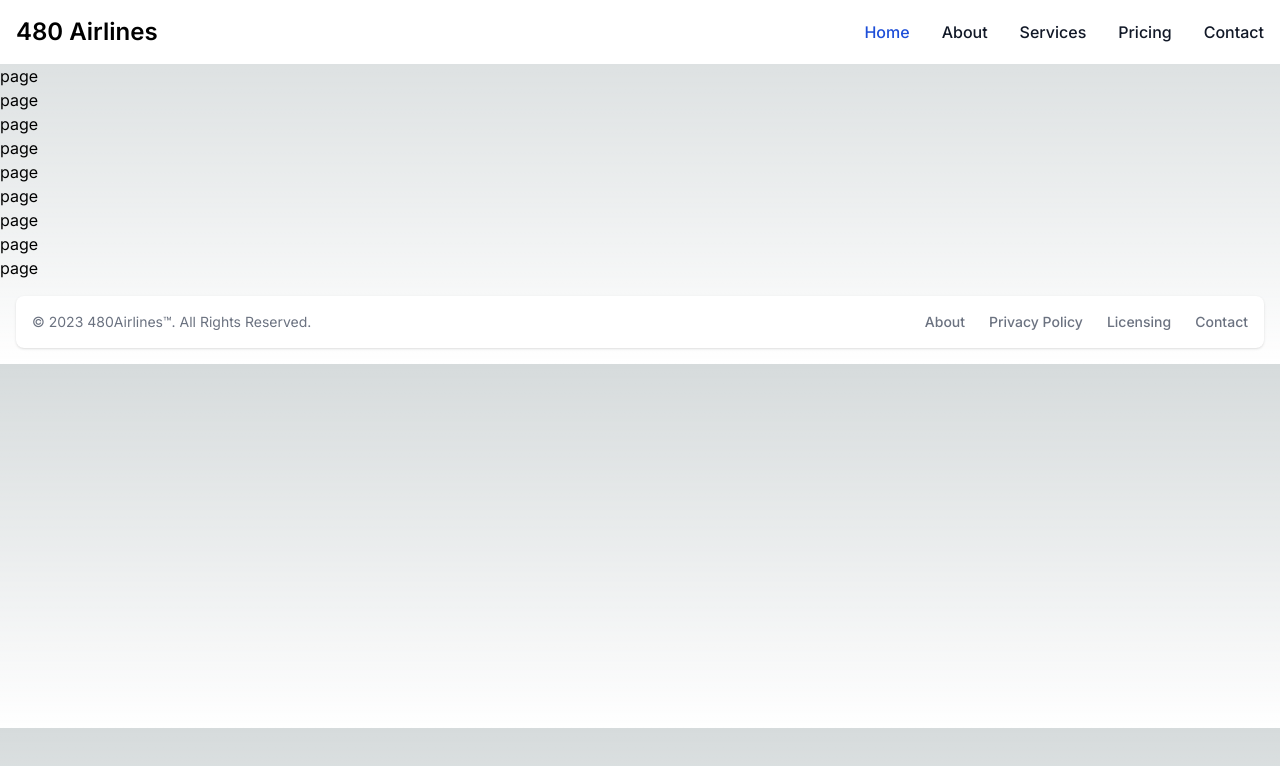
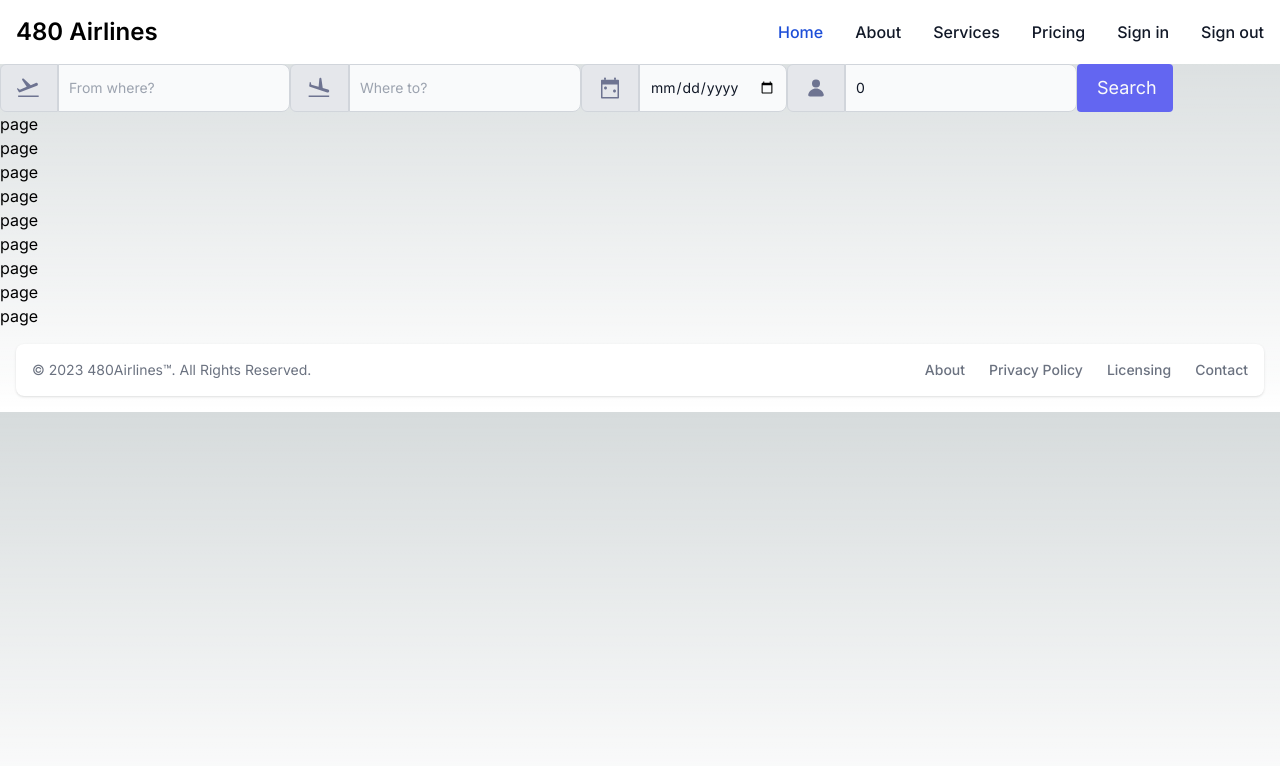
Before and after one commit to justin-phxm/Fork-ENSF480-Final-Project, a Next.js app in the folder 480airlines/: page /destinations in a window 1280 px wide. Shown: the top 766 px of the page. Built offline with nearby package versions, Linux system fonts and the light colour scheme.

Commit message:
updated searchbar

```diff
--- a/480airlines/src/app/components/Navbar.tsx
+++ b/480airlines/src/app/components/Navbar.tsx
@@ -1,5 +1,8 @@
+"use client";
 import React from "react";
 import Link from "next/link";
+import { signIn, signOut } from "next-auth/react";
+import { Session } from "next-auth";
 export default function Navbar() {
   return (
     <>
@@ -73,12 +76,30 @@ export default function Navbar() {
                 </a>
               </li>
               <li>
-                <a
-                  href="#"
-                  className="block py-2 px-3 text-gray-900 rounded hover:bg-gray-100 md:hover:bg-transparent md:border-0 md:hover:text-blue-700 md:p-0 dark:text-white md:dark:hover:text-blue-500 dark:hover:bg-gray-700 dark:hover:text-white md:dark:hover:bg-transparent"
-                >
-                  Contact
-                </a>
+                <Link href="/api/auth/signin">
+                  <button
+                    onClick={(e) => {
+                      e.preventDefault();
+                      signIn();
+                    }}
+                    className="block py-2 px-3 text-gray-900 rounded hover:bg-gray-100 md:hover:bg-transparent md:border-0 md:hover:text-blue-700 md:p-0 dark:text-white md:dark:hover:text-blue-500 dark:hover:bg-gray-700 dark:hover:text-white md:dark:hover:bg-transparent"
+                  >
+                    Sign in
+                  </button>
+                </Link>
+              </li>
+              <li>
+                <Link href="/api/auth/signout">
+                  <button
+                    onClick={(e) => {
+                      e.preventDefault();
+                      signOut();
+                    }}
+                    className="block py-2 px-3 text-gray-900 rounded hover:bg-gray-100 md:hover:bg-transparent md:border-0 md:hover:text-blue-700 md:p-0 dark:text-white md:dark:hover:text-blue-500 dark:hover:bg-gray-700 dark:hover:text-white md:dark:hover:bg-transparent"
+                  >
+                    Sign out
+                  </button>
+                </Link>
               </li>
             </ul>
           </div>
--- a/480airlines/src/app/components/Searchbar.tsx
+++ b/480airlines/src/app/components/Searchbar.tsx
@@ -3,9 +3,29 @@ import React, { useState, useEffect } from "react";
 import Image from "next/image";
 
 export default function Searchbar() {
+  const handleSubmit = (e: React.SyntheticEvent) => {
+    e.preventDefault();
+    alert(
+      origin +
+        " " +
+        destination +
+        " " +
+        depart +
+        " " +
+        returnDate +
+        " " +
+        adults
+    );
+  };
+  const [origin, setOrigin] = useState("");
+  const [destination, setDestination] = useState("");
+  const [depart, setDepart] = useState("");
+  const [returnDate, setReturnDate] = useState("");
+  const [adults, setAdults] = useState(0);
+
   return (
     <>
-      <div data-aos="fade-up" className="flex">
+      <form onSubmit={handleSubmit} data-aos="fade-up" className="flex">
         <div className="flex">
           <span className="inline-flex items-center px-3 text-sm text-gray-900 bg-gray-200 border rounded-e-0 border-gray-300 rounded-s-md dark:bg-gray-600 dark:text-gray-400 dark:border-gray-600">
             <svg
@@ -28,6 +48,8 @@ export default function Searchbar() {
             id="website-admin"
             className="rounded-none rounded-e-lg bg-gray-50 border text-gray-900 focus:ring-blue-500 focus:border-blue-500 block flex-1 min-w-0 w-full text-sm border-gray-300 p-2.5  dark:bg-gray-700 dark:border-gray-600 dark:placeholder-gray-400 dark:text-white dark:focus:ring-blue-500 dark:focus:border-blue-500"
             placeholder="From where?"
+            value={origin}
+            onChange={(e) => setOrigin(e.target.value)}
           />
         </div>
         <div className="flex">
@@ -52,6 +74,8 @@ export default function Searchbar() {
             id="website-admin"
             className="rounded-none rounded-e-lg bg-gray-50 border text-gray-900 focus:ring-blue-500 focus:border-blue-500 block flex-1 min-w-0 w-full text-sm border-gray-300 p-2.5  dark:bg-gray-700 dark:border-gray-600 dark:placeholder-gray-400 dark:text-white dark:focus:ring-blue-500 dark:focus:border-blue-500"
             placeholder="Where to?"
+            value={destination}
+            onChange={(e) => setDestination(e.target.value)}
           />
         </div>
         <div className="flex">
@@ -92,6 +116,8 @@ export default function Searchbar() {
             id="website-admin"
             className="rounded-none rounded-e-lg bg-gray-50 border text-gray-900 focus:ring-blue-500 focus:border-blue-500 block flex-1 min-w-0 w-full text-sm border-gray-300 p-2.5  dark:bg-gray-700 dark:border-gray-600 dark:placeholder-gray-400 dark:text-white dark:focus:ring-blue-500 dark:focus:border-blue-500"
             placeholder="Depart - Return"
+            value={depart}
+            onChange={(e) => setDepart(e.target.value)}
           />
         </div>
         <div className="flex">
@@ -115,12 +141,15 @@ export default function Searchbar() {
             id="website-admin"
             className="rounded-none rounded-e-lg bg-gray-50 border text-gray-900 focus:ring-blue-500 focus:border-blue-500 block flex-1 min-w-0 w-full text-sm border-gray-300 p-2.5  dark:bg-gray-700 dark:border-gray-600 dark:placeholder-gray-400 dark:text-white dark:focus:ring-blue-500 dark:focus:border-blue-500"
             placeholder="1 adult"
+            min={0}
+            value={adults}
+            onChange={(e) => setAdults(parseInt(e.target.value))}
           />
         </div>
         <button className="w-24 h-12 px-5 py-3 hover:opacity-70 bg-indigo-500 rounded justify-start items-center gap-2 inline-flex">
           <div className="text-neutral-50 text-lg">Search</div>
         </button>
-      </div>
+      </form>
     </>
   );
 }
--- a/480airlines/src/app/destinations/page.tsx
+++ b/480airlines/src/app/destinations/page.tsx
@@ -1,9 +1,9 @@
 import React from "react";
-import Navbar from "../components/Navbar";
-import Footer from "../components/Footer";
+import Searchbar from "../components/Searchbar";
 export default function page() {
   return (
     <>
+      <Searchbar></Searchbar>
       <div>page</div>
       <div>page</div>
       <div>page</div>
```
